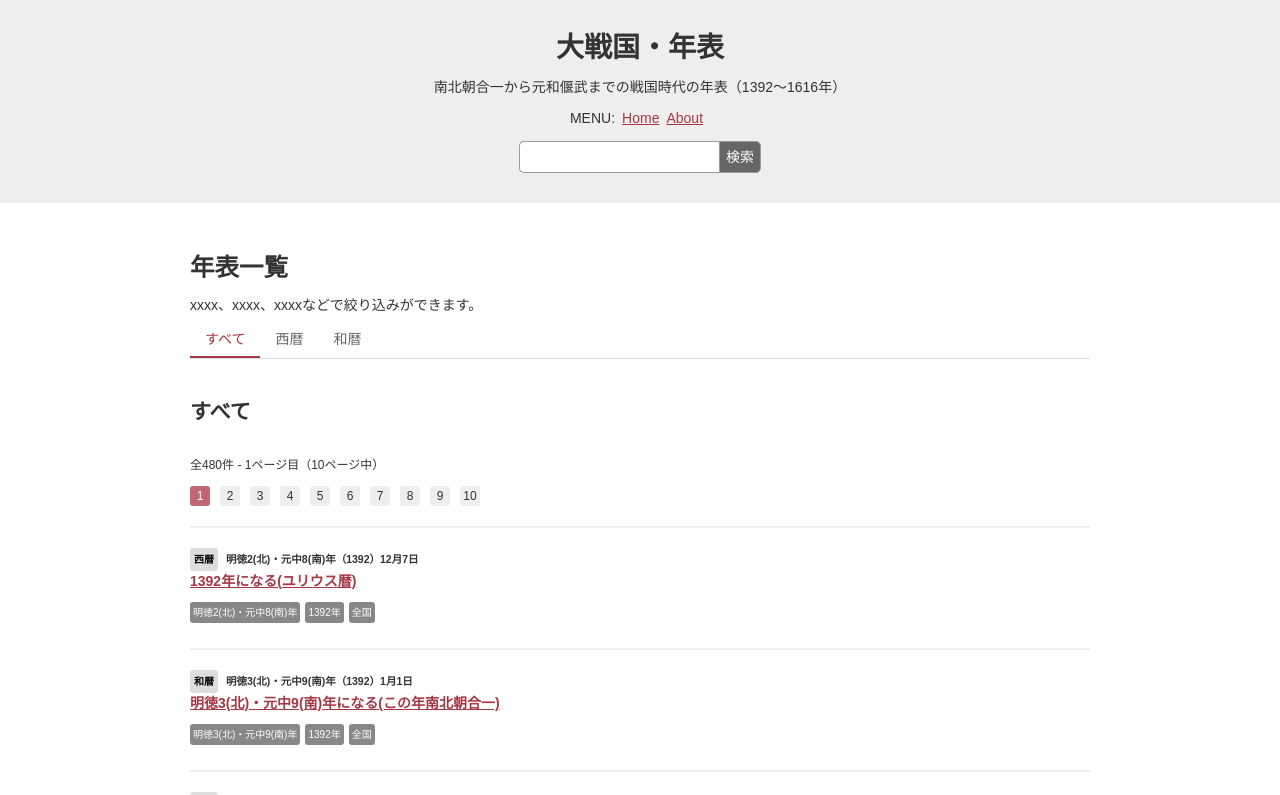
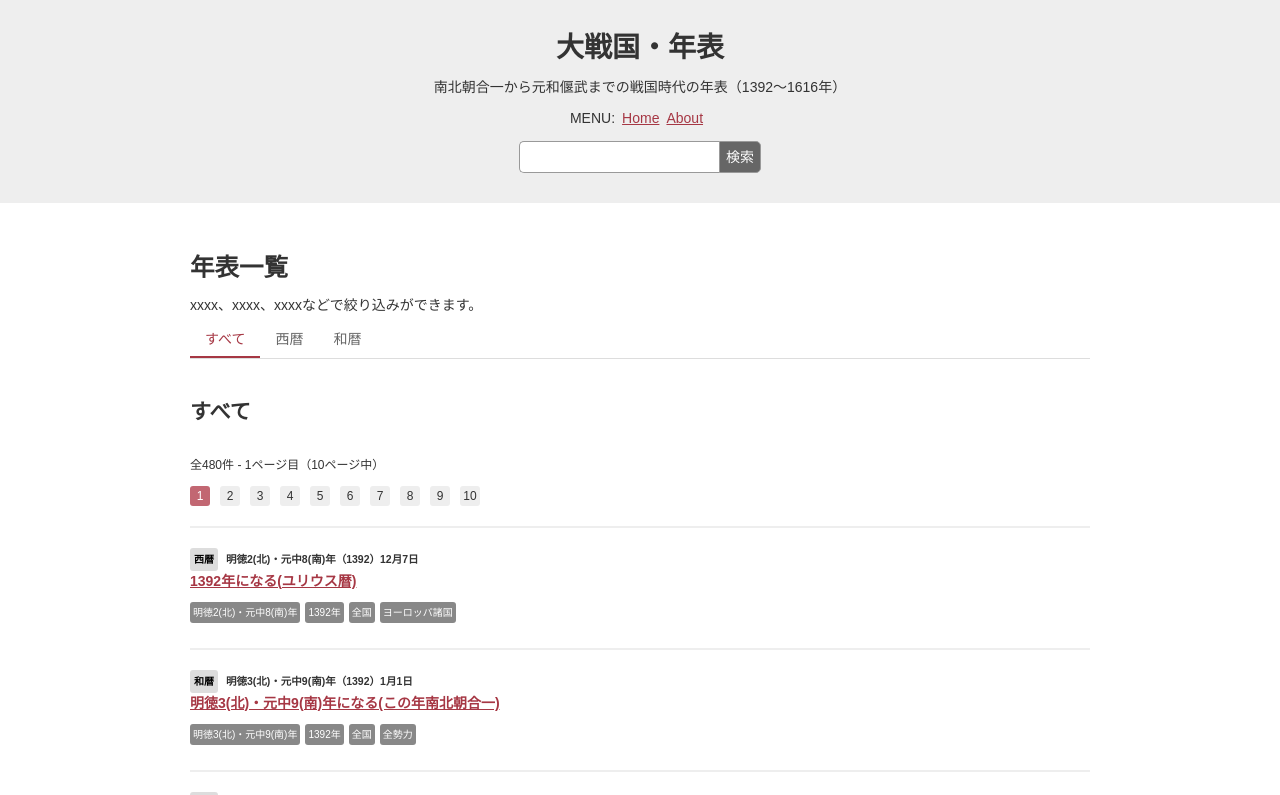
Before and after one commit to ryo-i/dai-sengoku-nenpyo, a Next.js app: page / in a window 1280 px wide. Shown: the top 795 px of the page. Built offline with nearby package versions, Linux system fonts and the light colour scheme.

Commit message:
勢力をページに表示 #3

```diff
--- a/components/InnerIndex.tsx
+++ b/components/InnerIndex.tsx
@@ -288,6 +288,15 @@ function InnerIndex() {
                         </Link>
                       </span>
                     }
+                    <span className="influence">
+                      <Link href={
+                        isCategory ?
+                        hierarchy + "category/" + data.path + "?influence=" + data.influence :
+                        hierarchy + "?influence=" + data.influence
+                      }>
+                        <a>{data.influence}</a>
+                      </Link>
+                    </span>
                   </p>
                 </dd>
               </dl>
--- a/pages/about.tsx
+++ b/pages/about.tsx
@@ -58,8 +58,8 @@ function About() {
             <section>
                 <h2>進捗</h2>
                 <ul>
-                    <li>APIレスポンスに勢力を追加 <a href="https://github.com/ryo-i/dai-sengoku-nenpyo/issues/3" target="_blank">#3</a></li>
                     <li>勢力、人物の項目を追加 <a href="https://github.com/ryo-i/dai-sengoku-nenpyo/issues/2" target="_blank">#2</a></li>
+                    <li>勢力をページに表示 <a href="https://github.com/ryo-i/dai-sengoku-nenpyo/issues/3" target="_blank">#3</a></li>
                 </ul>
             </section>
             <section>
```
Also changed, not shown: 1 other file (tests, documents, lock files or other folders).
